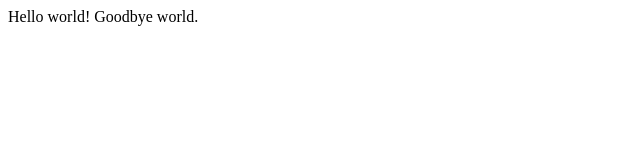
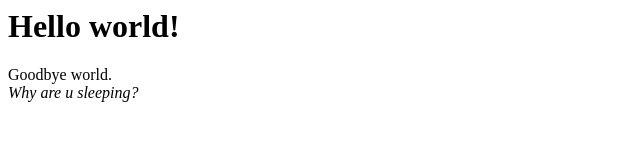
Before and after one commit to 6athy/6athy.github.io, a plain HTML site: page index.html in a window 1280 px wide. Shown: the whole page, without its empty margins (0-640 px from the left). Drawn offline with Linux system fonts and the light colour scheme.

Commit message:
Update index.html

```diff
--- a/index.html
+++ b/index.html
@@ -1,2 +1,3 @@
-Hello world!
-Goodbye world.
+<h1>Hello world!</h1>
+Goodbye world.<br>
+<i>Why are u sleeping?</i>
```
